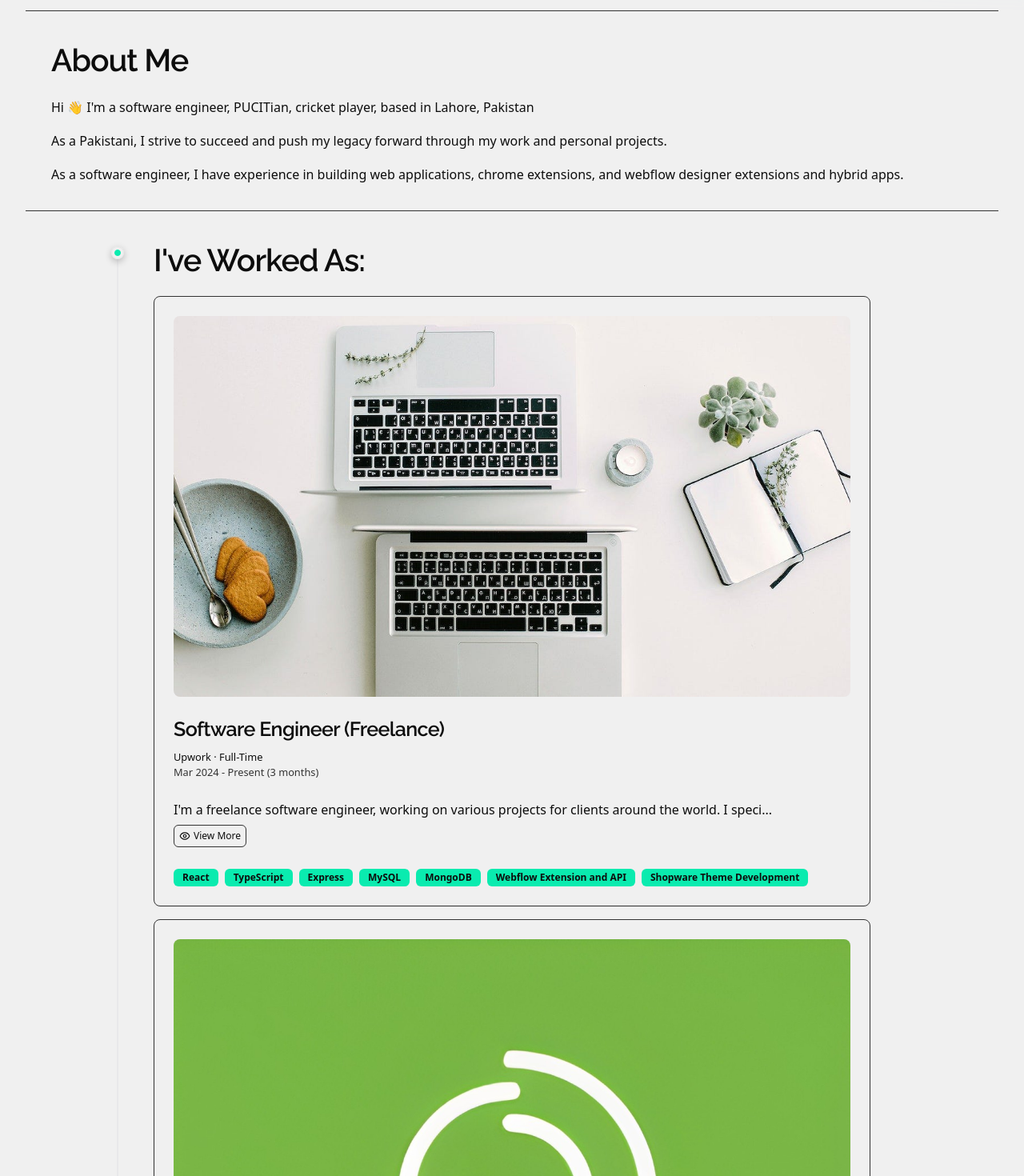
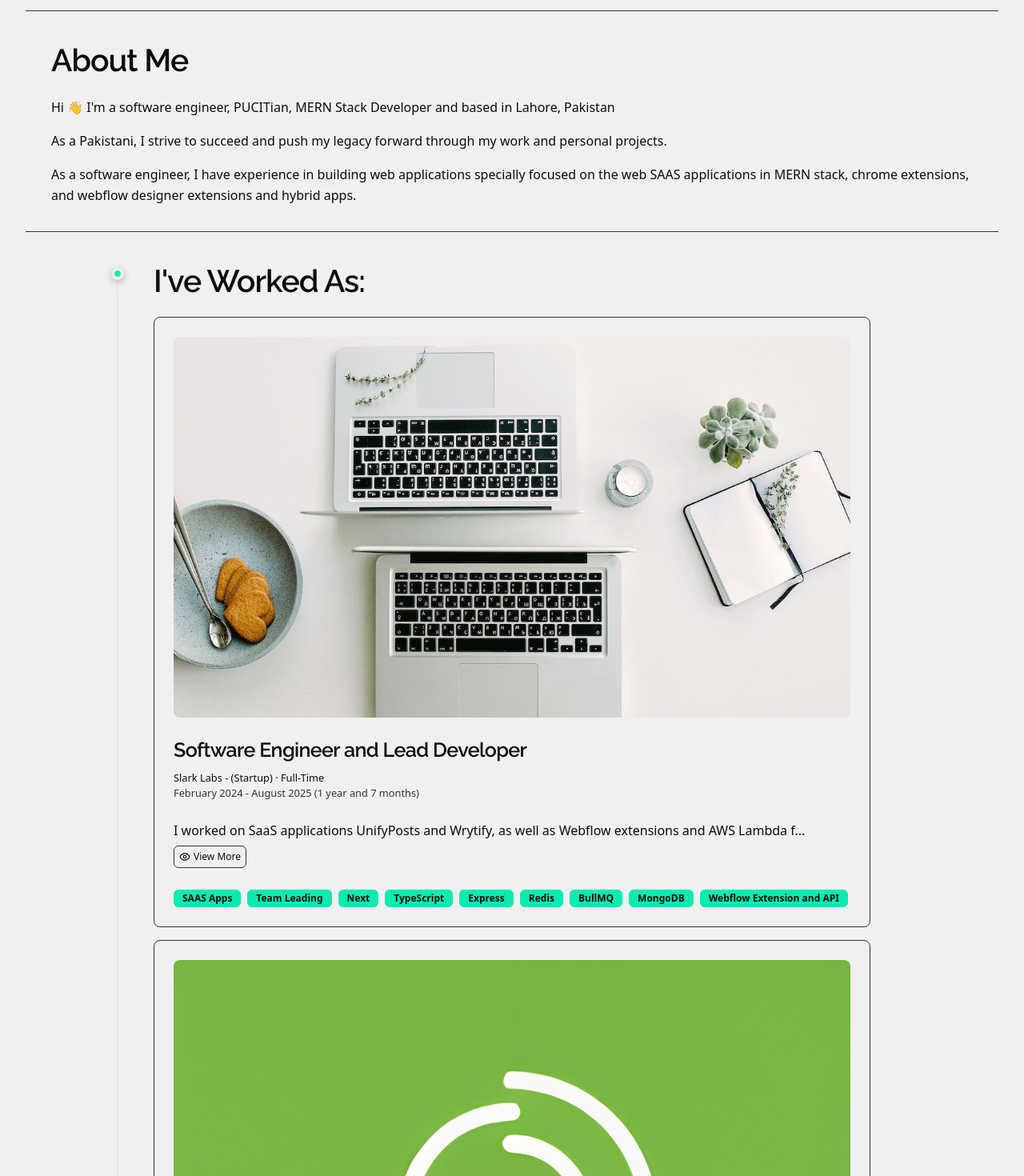
Before and after one commit to mb-awan/portfolio, a Next.js app: page / in a window 1280 px wide. Shown: the part 780-2250 px from the top of the page at 80% size. Built offline with nearby package versions, Linux system fonts and the light colour scheme.

Commit message:
chore: updates and fixes

```diff
--- a/src/components/about.tsx
+++ b/src/components/about.tsx
@@ -15,12 +15,12 @@ export function About() {
         }}
       >
         <CardDescription className="space-y-4 text-foreground">
-          <p>Hi 👋 I&apos;m a software engineer, PUCITian, cricket player, based in Lahore, Pakistan</p>
+          <p>Hi 👋 I&apos;m a software engineer, PUCITian, MERN Stack Developer and based in Lahore, Pakistan</p>
           <p>As a Pakistani, I strive to succeed and push my legacy forward through my work and personal projects.</p>
 
           <p>
-            As a software engineer, I have experience in building web applications, chrome extensions, and webflow
-            designer extensions and hybrid apps.
+            As a software engineer, I have experience in building web applications specially focused on the web SAAS
+            applications in MERN stack, chrome extensions, and webflow designer extensions and hybrid apps.
           </p>
         </CardDescription>
       </Reveal>
--- a/src/components/experience/experience-config.ts
+++ b/src/components/experience/experience-config.ts
@@ -2,35 +2,37 @@ import { EmploymentType } from '@/types/enum';
 
 export const experiences: ExperienceItem[] = [
   {
-    company: 'Upwork',
+    company: 'Slark Labs - (Startup)',
     date: {
-      end: 'Present',
-      start: 'Mar 2024',
+      end: 'August 2025',
+      start: 'February 2024',
     },
     description:
-      "I'm a freelance software engineer, working on various projects for clients around the world. I specialize in building web applications using React, Next.js, and Tailwind CSS.",
+      'I worked on SaaS applications UnifyPosts and Wrytify, as well as Webflow extensions and AWS Lambda functions. I also helped set up management tools, led the team, and trained interns while managing their contributions.',
     employmentType: EmploymentType.FullTime,
     image: '/assets/companies/upwork.jpg',
     skills: [
-      'React',
+      'SAAS Apps',
+      'Team Leading',
+      'Next',
       'TypeScript',
       'Express',
-      'MySQL',
+      'Redis',
+      'BullMQ',
       'MongoDB',
       'Webflow Extension and API',
-      'Shopware Theme Development',
     ],
-    title: 'Software Engineer (Freelance)',
+    title: 'Software Engineer and Lead Developer',
   },
   {
     company: 'Megaverse Technologies',
 
     date: {
-      end: 'Present',
+      end: 'January 2024',
       start: 'August 2023',
     },
     description:
-      'Developed a react chrome extension - Seller Dash. A Daraz product hunting tool, was built using React, TypeScript, Express and Postgres and Sql later on. The extension has over 10,000+ users and 4.5 star rating on Chrome Web Store.',
+      'Developed a react chrome extension - Seller Dash. A Daraz product hunting tool, was built using React, TypeScript, Express and Postgres and Sql later on. The extension has over 20,000+ users and 4.1 star rating on Chrome Web Store.',
     employmentType: EmploymentType.FullTime,
     image: '/assets/companies/megaverse.png',
     skills: ['React', 'Express', 'Postgress', 'SQL', 'TypeScript', 'Strapi', 'SCSS', 'Chrome Extension'],
--- a/src/config/site.ts
+++ b/src/config/site.ts
@@ -5,7 +5,7 @@ export const siteConfig = {
     logo: '/assets/images/logo.png',
     resume: '/assets/resume/Muhammad-Bilal-Resume-2025.pdf',
   },
-  description: 'Software Engineer, cricket player based in Lahore, Pakistan.',
+  description: 'Software Engineer, PUCITian, MERN Stack Developer based in Lahore, Pakistan.',
   keywords: [
     'Next.js',
     'TypeScript',
```
Also changed, not shown: 1 other file (tests, documents, lock files or other folders).
